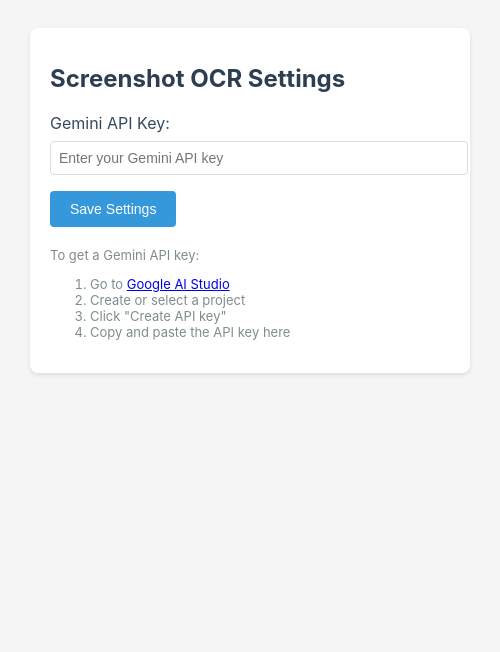
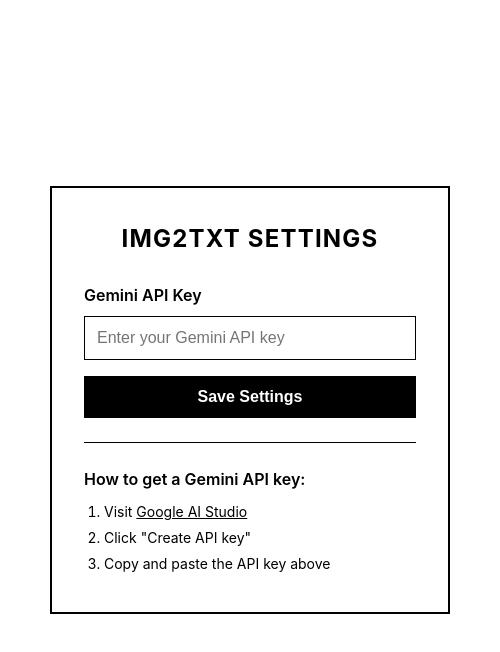
Before and after one commit to mohilcode/glimpse, an Electron app: page settings.html in a window 500 px wide. Drawn offline with Linux system fonts and the light colour scheme; no server answers.

Commit message:
ref: minor changes

```diff
--- a/main.js
+++ b/main.js
@@ -7,7 +7,6 @@
 const { nativeImage } = require('electron')
 
 const store = new Store()
-const mainWindow = null
 let tray = null
 let settingsWindow = null
 let genAI = null
@@ -108,7 +107,7 @@
     execSync(`screencapture -i "${screenshotPath}"`)
 
     if (!fs.existsSync(screenshotPath)) {
-      return  // User cancelled screenshot
+      return
     }
 
     tray.setToolTip('Converting image...')
--- a/settings.html
+++ b/settings.html
@@ -1,95 +1,171 @@
 <!DOCTYPE html>
-<html>
+<html lang="en">
 <head>
-  <title>Screenshot OCR Settings</title>
+  <meta charset="UTF-8">
+  <meta name="viewport" content="width=device-width, initial-scale=1.0">
+  <title>IMG2TXT Settings</title>
   <style>
+    :root {
+      --background: #ffffff;
+      --foreground: #000000;
+      --border: #000000;
+      --input: #ffffff;
+      --input-border: #000000;
+    }
+
+    * {
+      margin: 0;
+      padding: 0;
+      box-sizing: border-box;
+    }
+
     body {
-      font-family: -apple-system, BlinkMacSystemFont, 'Segoe UI', Roboto, sans-serif;
-      padding: 20px;
-      background: #f5f5f5;
-      color: #333;
+      font-family: 'Inter', -apple-system, BlinkMacSystemFont, 'Segoe UI', Roboto, 'Helvetica Neue', Arial, sans-serif;
+      background-color: var(--background);
+      color: var(--foreground);
+      line-height: 1.6;
+      display: flex;
+      justify-content: center;
+      align-items: center;
+      min-height: 100vh;
+      padding: 1rem;
     }
+
     .container {
+      background-color: var(--background);
+      border: 2px solid var(--border);
+      padding: 2rem;
+      width: 100%;
       max-width: 400px;
-      margin: 0 auto;
-      background: white;
-      padding: 20px;
-      border-radius: 8px;
-      box-shadow: 0 2px 4px rgba(0,0,0,0.1);
+      position: relative;
     }
+
     h1 {
-      color: #2c3e50;
-      font-size: 24px;
-      margin-bottom: 20px;
+      color: var(--foreground);
+      font-size: 1.5rem;
+      margin-bottom: 1.5rem;
+      text-align: center;
+      font-weight: 700;
+      text-transform: uppercase;
+      letter-spacing: 0.05em;
     }
+
     label {
       display: block;
-      margin-bottom: 8px;
-      color: #34495e;
+      margin-bottom: 0.5rem;
+      font-weight: 600;
+      color: var(--foreground);
     }
+
     input[type="text"] {
       width: 100%;
-      padding: 8px;
-      margin-bottom: 16px;
-      border: 1px solid #ddd;
-      border-radius: 4px;
-      font-size: 14px;
+      padding: 0.75rem;
+      margin-bottom: 1rem;
+      border: 1px solid var(--input-border);
+      font-size: 1rem;
+      background-color: var(--input);
+      color: var(--foreground);
+      transition: border-color 0.3s ease;
     }
+
+    input[type="text"]:focus {
+      outline: none;
+      border-color: var(--foreground);
+    }
+
     button {
-      background: #3498db;
-      color: white;
+      background-color: var(--foreground);
+      color: var(--background);
       border: none;
-      padding: 10px 20px;
-      border-radius: 4px;
+      padding: 0.75rem 1rem;
       cursor: pointer;
-      font-size: 14px;
+      font-size: 1rem;
+      font-weight: 600;
+      width: 100%;
+      transition: background-color 0.3s ease, color 0.3s ease;
     }
+
     button:hover {
-      background: #2980b9;
+      background-color: var(--background);
+      color: var(--foreground);
+      outline: 2px solid var(--foreground);
     }
+
     .instructions {
-      margin-top: 20px;
-      font-size: 13px;
-      color: #7f8c8d;
+      margin-top: 1.5rem;
+      padding-top: 1.5rem;
+      border-top: 1px solid var(--border);
+      font-size: 0.875rem;
+    }
+
+    .instructions h2 {
+      font-size: 1rem;
+      margin-bottom: 0.5rem;
+      font-weight: 600;
+    }
+
+    .instructions ol {
+      padding-left: 1.25rem;
+    }
+
+    .instructions li {
+      margin-bottom: 0.25rem;
+    }
+
+    a {
+      color: var(--foreground);
+      text-decoration: underline;
+      transition: opacity 0.3s ease;
+    }
+
+    a:hover {
+      opacity: 0.7;
+    }
+
+    @font-face {
+      font-family: 'Inter';
+      src: url('https://fonts.googleapis.com/css2?family=Inter:wght@400;600;700&display=swap');
+      font-display: swap;
     }
   </style>
 </head>
 <body>
   <div class="container">
-    <h1>Screenshot OCR Settings</h1>
-    <div>
-      <label for="apiKey">Gemini API Key:</label>
-      <input type="text" id="apiKey" placeholder="Enter your Gemini API key">
-      <button onclick="saveSettings()">Save Settings</button>
-    </div>
+    <h1>IMG2TXT Settings</h1>
+    <form id="settings-form">
+      <label for="apiKey">Gemini API Key</label>
+      <input type="text" id="apiKey" placeholder="Enter your Gemini API key" required>
+      <button type="submit">Save Settings</button>
+    </form>
     <div class="instructions">
-      <p>To get a Gemini API key:</p>
+      <h2>How to get a Gemini API key:</h2>
       <ol>
-        <li>Go to <a href="https://makersuite.google.com/app/apikey">Google AI Studio</a></li>
-        <li>Create or select a project</li>
+        <li>Visit <a href="https://aistudio.google.com/app/apikey" target="_blank" rel="noopener noreferrer">Google AI Studio</a></li>
         <li>Click "Create API key"</li>
-        <li>Copy and paste the API key here</li>
+        <li>Copy and paste the API key above</li>
       </ol>
     </div>
   </div>
   <script>
-    const { ipcRenderer } = require('electron')
+    const { ipcRenderer } = require('electron');
 
     async function loadSettings() {
-      const apiKey = await ipcRenderer.invoke('get-api-key')
+      const apiKey = await ipcRenderer.invoke('get-api-key');
       if (apiKey) {
-        document.getElementById('apiKey').value = apiKey
+        document.getElementById('apiKey').value = apiKey;
       }
     }
 
-    function saveSettings() {
-      const apiKey = document.getElementById('apiKey').value.trim()
+    function saveSettings(e) {
+      e.preventDefault();
+      const apiKey = document.getElementById('apiKey').value.trim();
       if (apiKey) {
-        ipcRenderer.send('save-api-key', apiKey)
+        ipcRenderer.send('save-api-key', apiKey);
       }
     }
 
-    loadSettings()
+    document.getElementById('settings-form').addEventListener('submit', saveSettings);
+    loadSettings();
   </script>
 </body>
 </html>
```
Also changed, not shown: package.json (+8 -2 lines), 1 other file.
